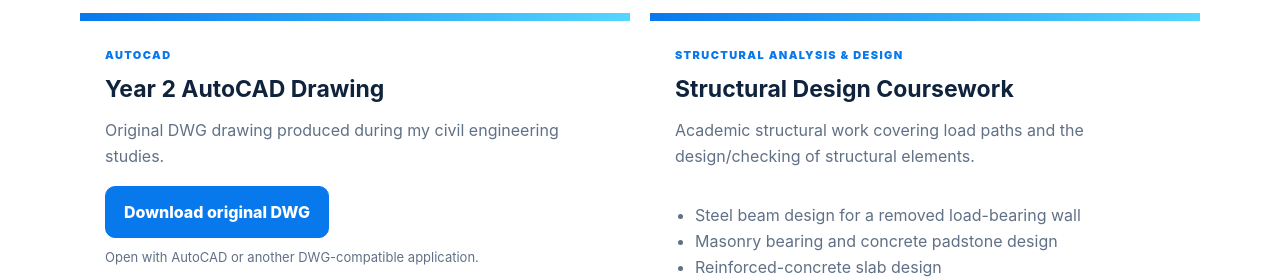
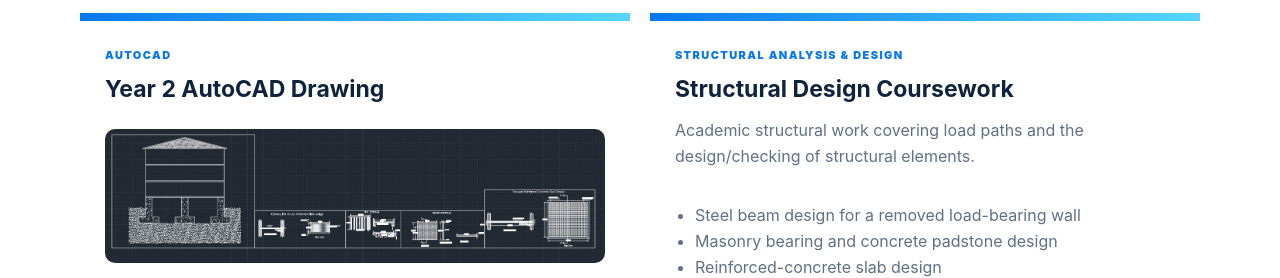
Before and after one commit to rochu2207/rochu2207.github.io, a plain HTML site: page index.html in a window 1280 px wide. Shown: the part 2440-2718 px from the top of the page. Drawn offline with Linux system fonts and the light colour scheme.

Commit message:
AutoCAD project preview image

```diff
--- a/index.html
+++ b/index.html
@@ -72,6 +72,7 @@ footer{background:var(--navy);color:#cbd9e8;padding:32px 0}.footer-row{display:f
 
 <article class="card"><div class="bar"></div><div class="body">
 <div class="tag">AutoCAD</div><h3>Year 2 AutoCAD Drawing</h3>
+  <img src="autocad-year-2-preview.png" alt="Year 2 AutoCAD civil engineering drawing preview" style="width:100%;height:auto;border-radius:10px;margin:12px 0 18px 0;">
 <p>Original DWG drawing produced during my civil engineering studies.</p>
 <a class="btn primary" href="autocad-year-2.dwg" download>Download original DWG</a>
 <div class="small">Open with AutoCAD or another DWG-compatible application.</div>
```
